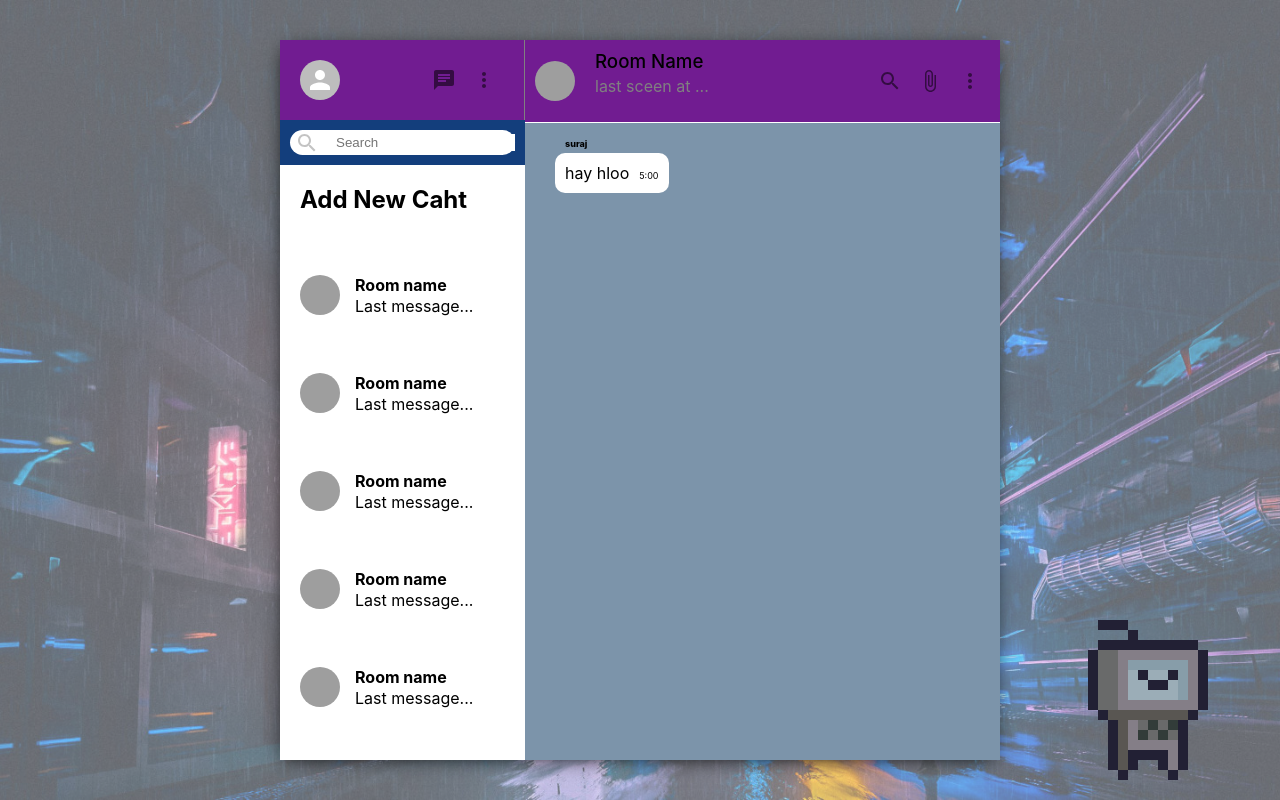
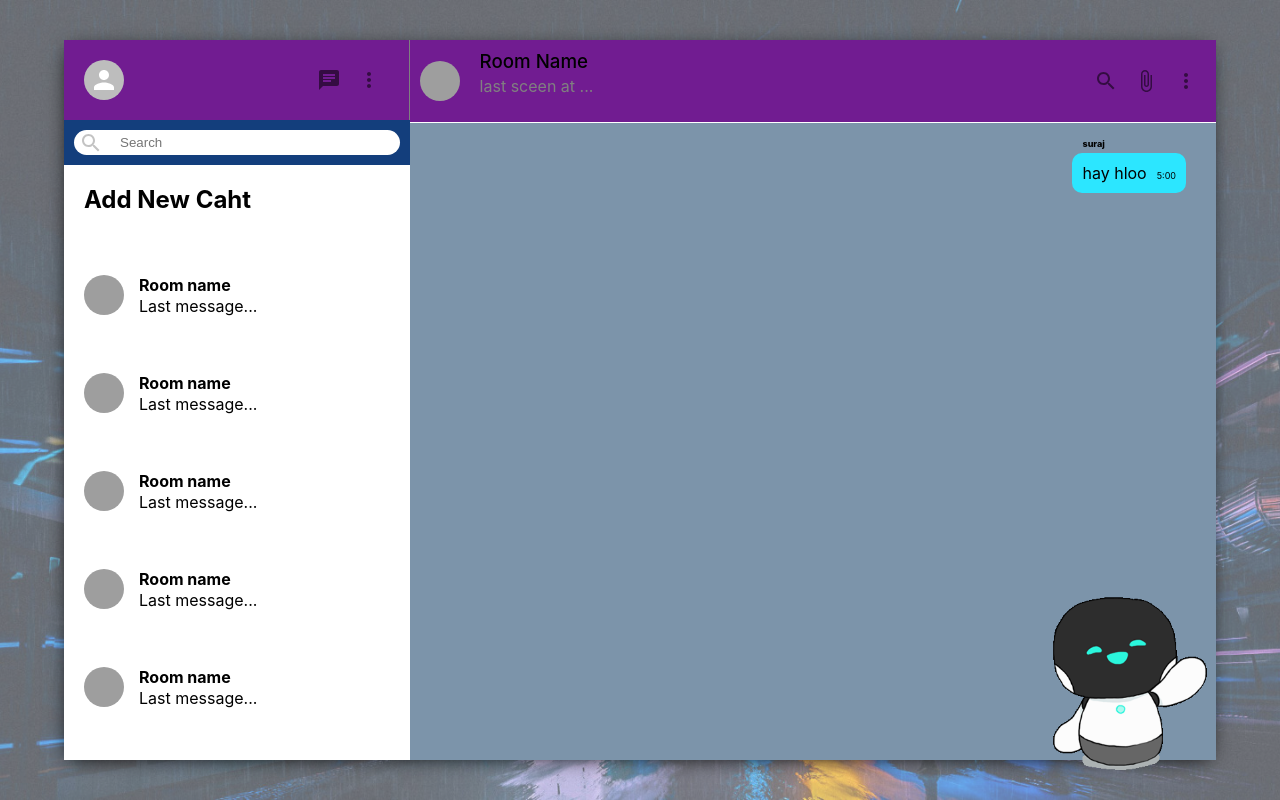
Before and after one commit to craftman01/Moodchat, a React (Create React App) app: page / in a window 1280 px wide. Built offline with nearby package versions, Linux system fonts and the light colour scheme; grey boxes are pictures that could not be loaded.

Commit message:
changed the gif image

```diff
--- a/src/App.css
+++ b/src/App.css
@@ -24,7 +24,7 @@
   display: flex;
   background-color: #711C91;
   height: 90vh;
-  width: 90vh;
+  width: 90vw;
   box-shadow:-1px 4px 20px -6px rgba(0, 0, 0) ;
 
 }
--- a/src/Chat.js
+++ b/src/Chat.js
@@ -35,7 +35,7 @@ useEffect(() => {
       </div>
       <div className='chat_body'>
 
-      <p className={`chat_message  ${false && "chat_reciver"}`}>
+      <p className={`chat_message  ${true && "chat_reciver"}`}>
       <span className="chat_name"> suraj</span>
         hay hloo
       <span className="chat_timestamp">5:00</span>
--- a/src/Components/Bot.js
+++ b/src/Components/Bot.js
@@ -1,5 +1,5 @@
 import React, { Component } from 'react'
-import botGif from '../resource/bot/robot-idle.gif'
+import botGif from '../resource/bot/AW3884646_00.gif'
 import './bot.css'
 
 export class Bot extends Component {
```
Also changed, not shown: src/resource/bot/AW3884646_00.gif (added), 1 other file (tests, documents, lock files or other folders).
